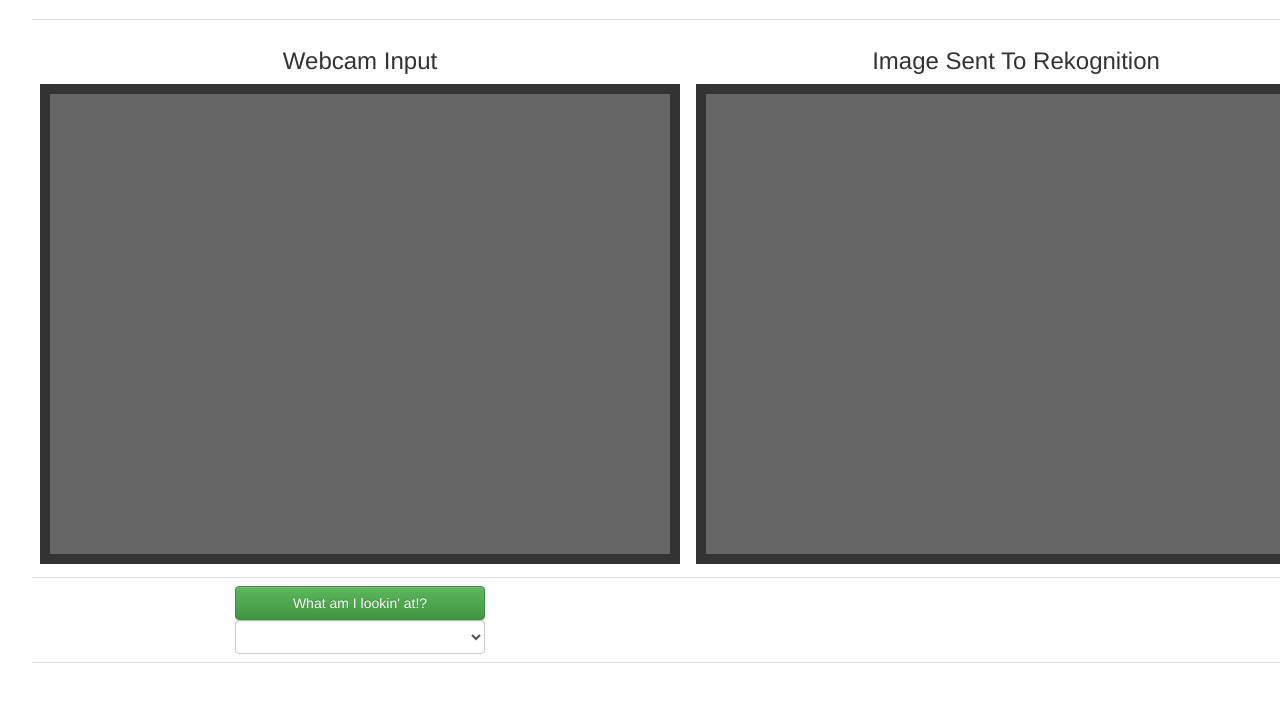
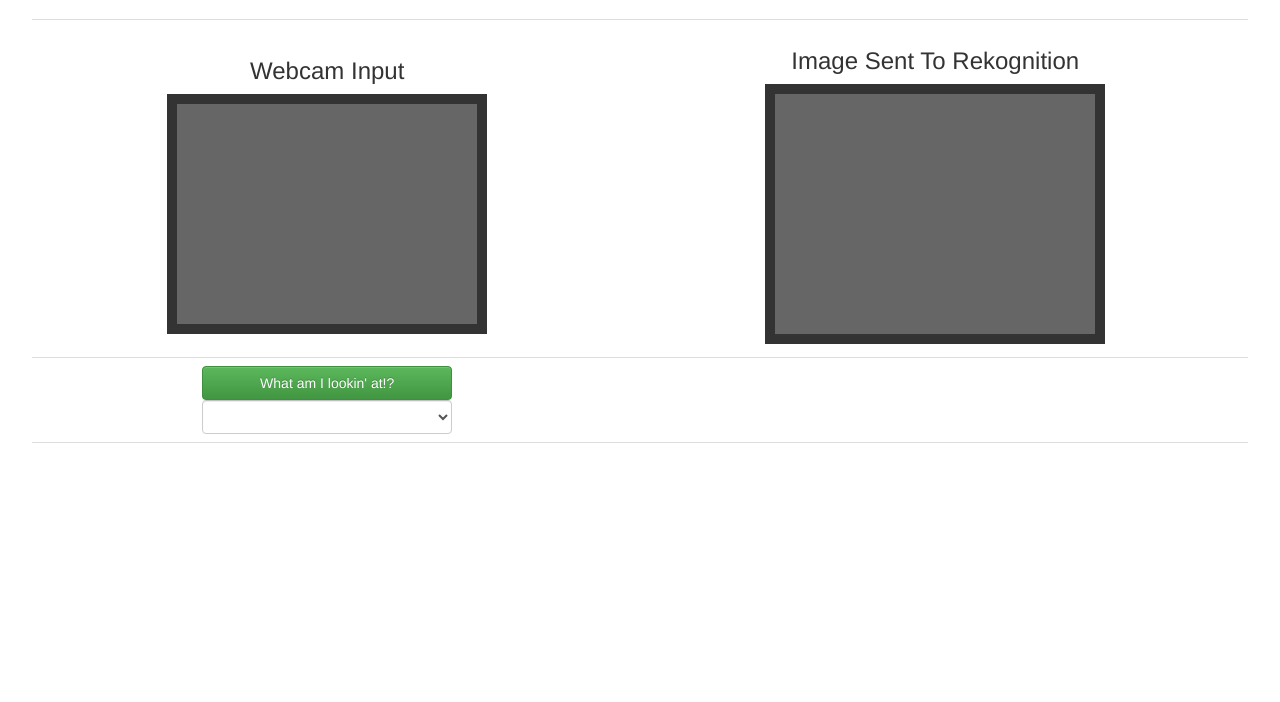
Before and after one commit to samAnnisBrown/LabAuCiel, a Flask app: page /rekognition in a window 1280 px wide; the page is wider, and only the part inside the window is pictured. Shown: the part 51-753 px from the top of that part. Run offline with Flask 2, Linux system fonts and the light colour scheme; data that the repository does not hold is empty; parts of the project's set-up code (start-up, migrations or seed data) failed here and were passed over; some libraries are stand-ins or nearby versions.

Commit message:
Recoknigtion working

```diff
--- a/templates/rekognition.html
+++ b/templates/rekognition.html
@@ -7,11 +7,11 @@
                 <tr>
                     <td style="vertical-align: middle;">
                         <div><h3>Webcam Input</h3></div>
-                        <video id="videoCanvas" width="640" height="480" style="border: 10px #333 solid; background-color: #666;" autoplay></video>
+                        <video id="videoCanvas" width="320" height="240" style="border: 10px #333 solid; background-color: #666;" autoplay></video>
                     </td>
                     <td style="vertical-align: middle;">
                         <div><h3>Image Sent To Rekognition</h3></div>
-                        <canvas id="outputCanvas" width="620" height="460" style="border: 10px #333 solid; background-color: #666;"></canvas>
+                        <canvas id="outputCanvas" width="320" height="240" style="border: 10px #333 solid; background-color: #666;"></canvas>
                     </td>
                 </tr>
                 <tr>
@@ -43,13 +43,27 @@
 <script>
 // Grab elements, create settings, etc.
 var video = document.getElementById('videoCanvas');
+// Get access to the camera!
+navigator.getUserMedia = navigator.getUserMedia || navigator.webkitGetUserMedia || navigator.mozGetUserMedia || navigator.msGetUserMedia || navigator.oGetUserMedia;
 
-// Get access to the camera!
-if(navigator.mediaDevices && navigator.mediaDevices.getUserMedia) {
-    navigator.mediaDevices.getUserMedia({ video: true }).then(function(stream) {
-        video.src = window.URL.createObjectURL(stream);
-        video.play();
-    });
+if (navigator.getUserMedia) {
+    navigator.getUserMedia({video: true}, handleVideo, videoError);
+}
+
+function handleVideo(stream) {
+    video.src = window.URL.createObjectURL(stream);
+
+    video.addEventListener('playing', function() {
+    document.getElementById("videoCanvas").width = this.videoWidth;
+    document.getElementById("videoCanvas").height = this.videoHeight;
+
+    document.getElementById("outputCanvas").width = this.videoWidth - 20;
+    document.getElementById("outputCanvas").height = this.videoHeight - 20;
+    }, false);
+}
+
+function videoError(e) {
+    // do something
 }
 
 function rekognise() {
```
